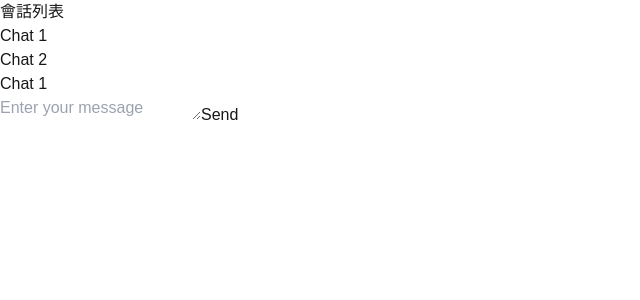
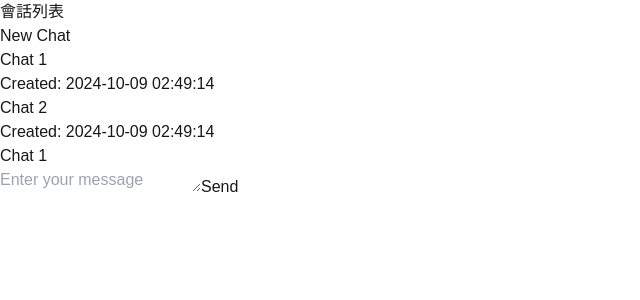
Before and after one commit to Eva813/AI-Chat-Room, a Next.js app: page / in a window 1280 px wide. Shown: the top 300 px of the page, without its empty margins (0-640 px from the left). Built offline with nearby package versions, Linux system fonts and the light colour scheme.

Commit message:
feat: Add dayjs for timestamp formatting and enhance chat session management

```diff
--- a/package.json
+++ b/package.json
@@ -10,6 +10,7 @@
   },
   "dependencies": {
     "axios": "^1.7.7",
+    "dayjs": "^1.11.13",
     "next": "14.2.14",
     "react": "^18",
     "react-dom": "^18",
--- a/src/app/page.js
+++ b/src/app/page.js
@@ -1,18 +1,44 @@
 "use client";
 
-import { useState, useRef } from "react";
+import { useState, useEffect, useRef } from "react";
 import ReactMarkdown from "react-markdown";
+import dayjs from 'dayjs';
 
 export default function ChatPage() {
-  // 多個會話的狀態管理
   const [sessions, setSessions] = useState([
-    { id: 1, name: "Chat 1", messages: [] },
-    { id: 2, name: "Chat 2", messages: [] },
+    { id: 1, name: "Chat 1", messages: [], timestamp: Date.now() },
+    { id: 2, name: "Chat 2", messages: [], timestamp: Date.now() },
   ]);
   const [currentSessionId, setCurrentSessionId] = useState(1);
+  const [timestamps, setTimestamps] = useState({});
   const [inputMessage, setInputMessage] = useState("");
   const [isLoading, setIsLoading] = useState(false);
   const textareaRef = useRef(null);
+
+  // 更新所有會話的時間戳，並確保時間格式統一
+  useEffect(() => {
+    const updatedTimestamps = {};
+    sessions.forEach(session => {
+      updatedTimestamps[session.id] = dayjs(session.timestamp).format('YYYY-MM-DD HH:mm:ss');
+    });
+    setTimestamps(updatedTimestamps);
+  }, [sessions]);
+
+  // 生成新的會話ID (基於當前會話數量)
+  const generateNewSessionId = () => sessions.length + 1;
+
+  // 新建一個對話
+  const createNewChat = () => {
+    const newSessionId = generateNewSessionId();
+    const newSession = {
+      id: newSessionId,
+      name: `Chat ${newSessionId}`,
+      messages: [],
+      timestamp: Date.now(),
+    };
+    setSessions((prevSessions) => [...prevSessions, newSession]); // 添加新會話
+    setCurrentSessionId(newSessionId); // 切換到新會話
+  };
 
   // 獲取當前會話
   const currentSession = sessions.find(
@@ -22,14 +48,18 @@ export default function ChatPage() {
   const handleSubmit = async (e) => {
     e.preventDefault();
 
-    if (!inputMessage) return;
+    if (!inputMessage.trim()) return;
 
-    const userMessage = { role: "user", content: inputMessage };
+    const userMessage = {
+      role: "user",
+      content: inputMessage,
+      timestamp: Date.now(), // 添加消息時間戳
+    };
 
-    // 清空輸入框和重置 textarea 高度
-    setInputMessage("");
+    // 清空輸入框
+    setInputMessage("");  // 這行應該會觸發 textarea 的清空
     if (textareaRef.current) {
-      textareaRef.current.style.height = "auto";
+      textareaRef.current.style.height = "auto"; // 重置 textarea 高度
     }
 
     // 更新當前會話中的訊息
@@ -55,7 +85,10 @@ export default function ChatPage() {
       });
 
       const data = await response.json();
-      const assistantMessage = data.choices[0].message;
+      const assistantMessage = {
+        ...data.choices[0].message,
+        timestamp: Date.now(), // 添加助手消息時間戳
+      };
 
       // 更新會話中的助手回應
       setSessions((prevSessions) =>
@@ -70,6 +103,7 @@ export default function ChatPage() {
       const errorMessage = {
         role: "assistant",
         content: "Failed to get a response. Please try again later.",
+        timestamp: Date.now(), // 添加錯誤消息的時間戳
       };
 
       setSessions((prevSessions) =>
@@ -85,6 +119,11 @@ export default function ChatPage() {
   };
 
   const handleKeyDown = (e) => {
+    if (e.isComposing || e.keyCode === 229) {
+      // Don't submit if the user is still composing (using IME)
+      return;
+    }
+
     if (e.key === "Enter" && !e.shiftKey) {
       e.preventDefault();
       handleSubmit(e);
@@ -98,16 +137,17 @@ export default function ChatPage() {
     }
   };
 
-  // 切換會話
-  const switchSession = (id) => {
-    setCurrentSessionId(id);
-  };
-
   return (
     <div className="min-h-screen bg-gray-100 flex">
       {/* 左側 Sidebar */}
       <div className="w-1/4 bg-gray-200 p-4">
         <h2 className="text-xl font-bold mb-4">會話列表</h2>
+        <button
+          onClick={createNewChat}
+          className="w-full bg-blue-500 text-white p-2 rounded-lg mb-4 hover:bg-blue-600"
+        >
+          New Chat
+        </button>
         <ul>
           {sessions.map((session) => (
             <li
@@ -117,9 +157,12 @@ export default function ChatPage() {
                   ? "bg-blue-500 text-white"
                   : "bg-white text-black"
               }`}
-              onClick={() => switchSession(session.id)}
+              onClick={() => setCurrentSessionId(session.id)}
             >
-              {session.name}
+              <div>{session.name}</div>
+              <div className="text-sm text-gray-500">
+                Created: {timestamps[session.id] || "Loading..."}
+              </div>
             </li>
           ))}
         </ul>
@@ -127,7 +170,9 @@ export default function ChatPage() {
 
       {/* 右側聊天窗口 */}
       <div className="w-3/4 bg-white p-6 flex flex-col">
-        <h1 className="text-2xl font-bold mb-4 text-center">Chat {currentSessionId}</h1>
+        <h1 className="text-2xl font-bold mb-4 text-center">
+          Chat {currentSessionId}
+        </h1>
 
         <div className="flex-grow overflow-y-auto max-h-96 mb-4 p-4 bg-gray-50 rounded-lg shadow-inner">
           {currentSession.messages.map((message, index) => (
@@ -137,6 +182,7 @@ export default function ChatPage() {
                 message.role === "user" ? "text-right" : "text-left"
               }`}
             >
+              <div>
                 {message.role === "user" ? (
                   <p className="inline-block p-3 rounded-lg whitespace-pre-wrap bg-blue-500 text-white">
                     {message.content}
@@ -147,18 +193,25 @@ export default function ChatPage() {
                   </div>
                 )}
               </div>
+              {/* 顯示消息時間戳 */}
+              <div className="text-sm text-gray-500">
+                {dayjs(message.timestamp).format('YYYY-MM-DD HH:mm:ss')}
+              </div>
+            </div>
           ))}
           {isLoading && (
-            <div className="text-center text-gray-500 mt-4">AI 正在思考中...</div>
+            <div className="text-center text-gray-500 mt-4">
+              AI 正在思考中...
+            </div>
           )}
         </div>
 
         <form onSubmit={handleSubmit} className="flex items-center space-x-4">
           <textarea
             ref={textareaRef}
-            value={inputMessage}
+            value={inputMessage} // 確保 textarea 綁定了 inputMessage
             onChange={(e) => {
-              setInputMessage(e.target.value);
+              setInputMessage(e.target.value);  // 確保這裡更新 inputMessage
               handleInput();
             }}
             onKeyDown={handleKeyDown}
```
Also changed, not shown: 1 other file (tests, documents, lock files or other folders). Lines whose indentation alone changed are shown as unchanged.
